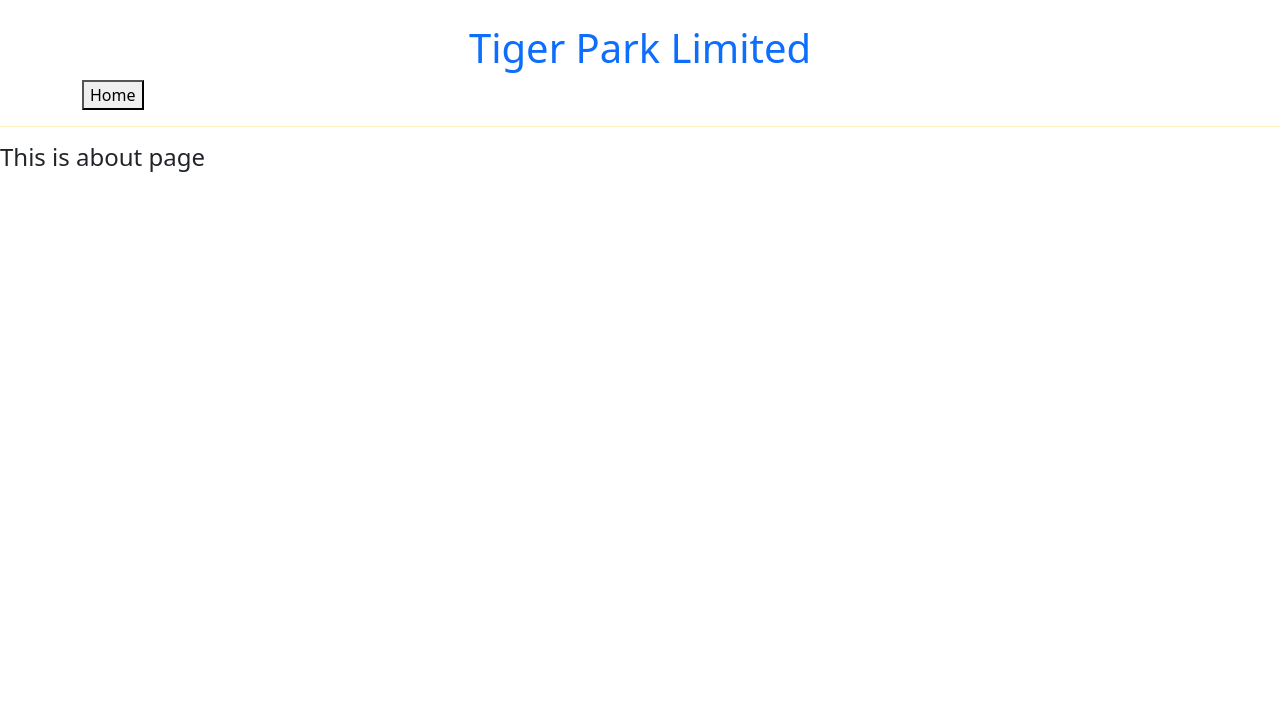
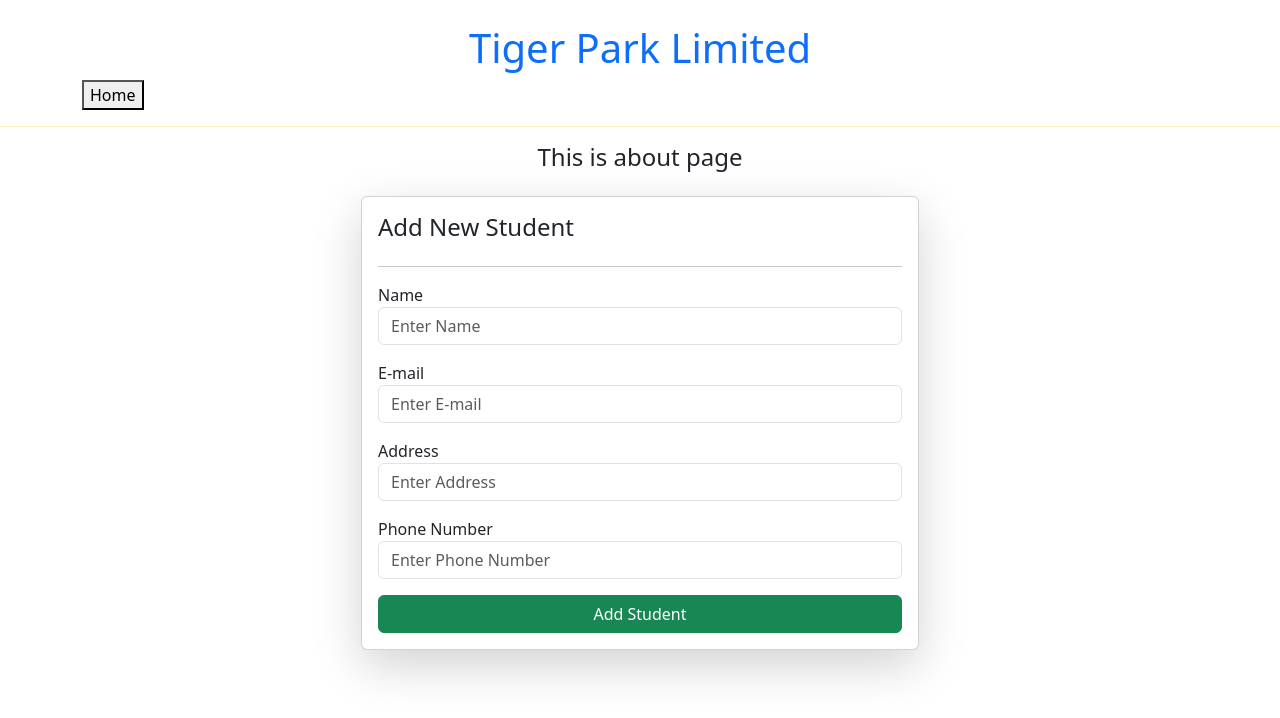
Before and after one commit to Mamun8854/django_practice, a Django app: page /about/ in a window 1280 px wide. Shown: the top 718 px of the page. Run offline with Django 4.2, Linux system fonts and the light colour scheme.

Commit message:
insert data from user done using POST method

```diff
--- a/home/templates/home/about.html
+++ b/home/templates/home/about.html
@@ -8,6 +8,34 @@
     </div>
     <hr class="text-warning">
 
-   <h4>This is about page</h4>
+   <h4 class="text-center mb-4">This is about page</h4>
+
+   <div class="container">
+    <form class=" col-6 card p-3 shadow-lg mx-auto" method="POST">
+        {% csrf_token %}
+
+        <h4>Add New Student</h4>
+        <hr>
+
+        <div class="form-group mb-3">
+          <label for="exampleInputEmail1">Name</label>
+          <input name="name" type="text" required class="form-control" placeholder="Enter Name">
+        </div>
+        <div class="form-group mb-3">
+          <label>E-mail</label>
+          <input name="email" type="email" required class="form-control" placeholder="Enter E-mail">
+        </div>
+        <div class="form-group mb-3">
+          <label>Address</label>
+          <input name="address" type="text" class="form-control" placeholder="Enter Address">
+        </div>
+        <div class="form-group mb-3">
+          <label>Phone Number</label>
+          <input name="mobile" type="phone" required class="form-control" placeholder="Enter Phone Number">
+        </div>
+
+        <button type="submit" class="btn btn-success">Add Student</button>
+      </form>
+   </div>
 
 {% endblock %}
--- a/home/views.py
+++ b/home/views.py
@@ -1,6 +1,6 @@
-from django.shortcuts import render
+from django.shortcuts import render,redirect
 from django.http import HttpResponse
-
+from .models import *
 
 def home(request):
     student_info = [
@@ -13,4 +13,21 @@ def home(request):
 
 
 def about(request):
+
+    if request.method == "POST":
+        data = request.POST
+        student_name = data.get('name')
+        student_email = data.get('email')
+        student_address = data.get('address')
+        student_mobile = data.get('mobile')
+
+        # print(student_name,student_email,student_address,student_mobile)
+
+        Student.objects.create(
+            name = student_name,
+            email=student_email,
+            address = student_address,
+            mobile=student_mobile,
+        )
+        return redirect("/about")
     return render(request, 'home/about.html')
```
